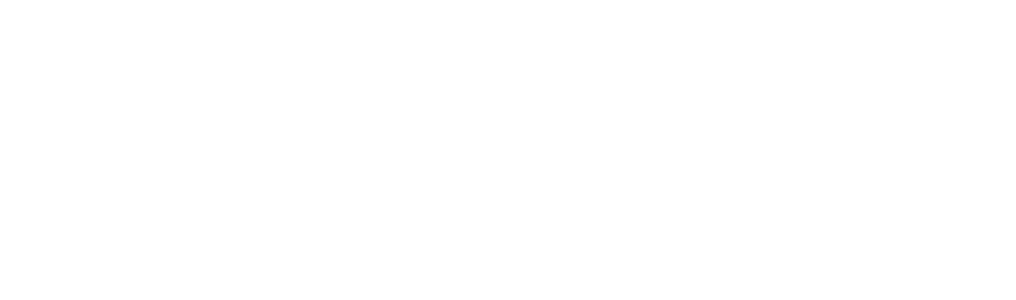
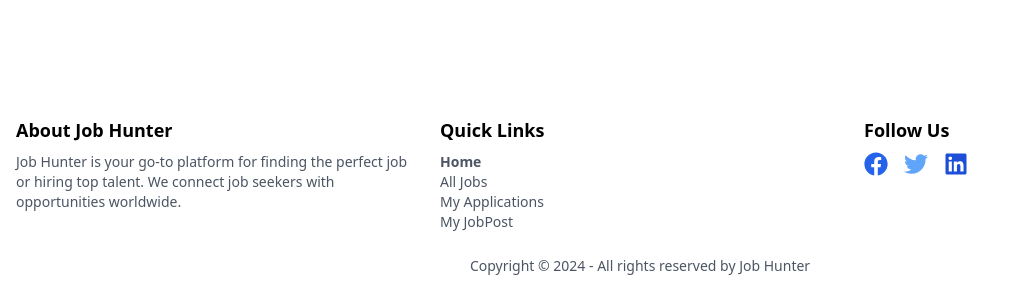
Before and after one commit to Sabuj-Chowdhury/job-hunter-mongoDB-Practice-project, a React (Vite) app in the folder frontend/: page / in a window 1280 px wide. Shown: the part 836-1136 px from the top of the page, without its empty margins (0-1016 px from the left). Before the commit the page ends 800 px from the top, so only its background shows below. Built offline with nearby package versions, Linux system fonts and the light colour scheme.

Commit message:
Footer add

```diff
--- a/frontend/src/Layouts/MainLayOut.jsx
+++ b/frontend/src/Layouts/MainLayOut.jsx
@@ -7,7 +7,7 @@
     <div>
       {/* Navbar */}
       <Navbar></Navbar>
-      <main>
+      <main className="min-h-screen">
         <Outlet></Outlet>
       </main>
       {/* footer */}
--- a/frontend/src/shared/Footer.jsx
+++ b/frontend/src/shared/Footer.jsx
@@ -1,8 +1,112 @@
+import { NavLink } from "react-router-dom";
+import { FaFacebook, FaTwitter, FaLinkedin } from "react-icons/fa";
+
 const Footer = () => {
   return (
-    <div>
-      <p>Footer</p>
-    </div>
+    <footer className="bg-base-200 py-6 px-4">
+      <div className="max-w-7xl mx-auto grid grid-cols-1 md:grid-cols-3 gap-6">
+        {/* Section 1: About */}
+        <div>
+          <h2 className="text-lg font-bold mb-2">About Job Hunter</h2>
+          <p className="text-sm text-gray-600">
+            Job Hunter is your go-to platform for finding the perfect job or
+            hiring top talent. We connect job seekers with opportunities
+            worldwide.
+          </p>
+        </div>
+
+        {/* Section 2: Quick Links */}
+        <div>
+          <h2 className="text-lg font-bold mb-2">Quick Links</h2>
+          <ul className="text-sm text-gray-600">
+            <li>
+              <NavLink
+                to="/"
+                className={({ isActive }) =>
+                  `hover:text-primary ${
+                    isActive ? "text-primary font-semibold" : ""
+                  }`
+                }
+              >
+                Home
+              </NavLink>
+            </li>
+            <li>
+              <NavLink
+                to="/jobs"
+                className={({ isActive }) =>
+                  `hover:text-primary ${
+                    isActive ? "text-primary font-semibold" : ""
+                  }`
+                }
+              >
+                All Jobs
+              </NavLink>
+            </li>
+            <li>
+              <NavLink
+                to="/applications"
+                className={({ isActive }) =>
+                  `hover:text-primary ${
+                    isActive ? "text-primary font-semibold" : ""
+                  }`
+                }
+              >
+                My Applications
+              </NavLink>
+            </li>
+            <li>
+              <NavLink
+                to="/jobpost"
+                className={({ isActive }) =>
+                  `hover:text-primary ${
+                    isActive ? "text-primary font-semibold" : ""
+                  }`
+                }
+              >
+                My JobPost
+              </NavLink>
+            </li>
+          </ul>
+        </div>
+
+        {/* Section 3: Follow Us */}
+        <div>
+          <h2 className="text-lg font-bold mb-2">Follow Us</h2>
+          <div className="flex gap-4">
+            <a
+              href="https://facebook.com"
+              className="text-blue-600 hover:text-blue-800"
+              aria-label="Facebook"
+            >
+              <FaFacebook size={24} />
+            </a>
+            <a
+              href="https://twitter.com"
+              className="text-blue-400 hover:text-blue-600"
+              aria-label="Twitter"
+            >
+              <FaTwitter size={24} />
+            </a>
+            <a
+              href="https://linkedin.com"
+              className="text-blue-700 hover:text-blue-900"
+              aria-label="LinkedIn"
+            >
+              <FaLinkedin size={24} />
+            </a>
+          </div>
+        </div>
+      </div>
+
+      {/* Copyright section */}
+      <div className="text-center mt-6 text-sm text-gray-600">
+        <p>
+          Copyright © {new Date().getFullYear()} - All rights reserved by Job
+          Hunter
+        </p>
+      </div>
+    </footer>
   );
 };
 
```
